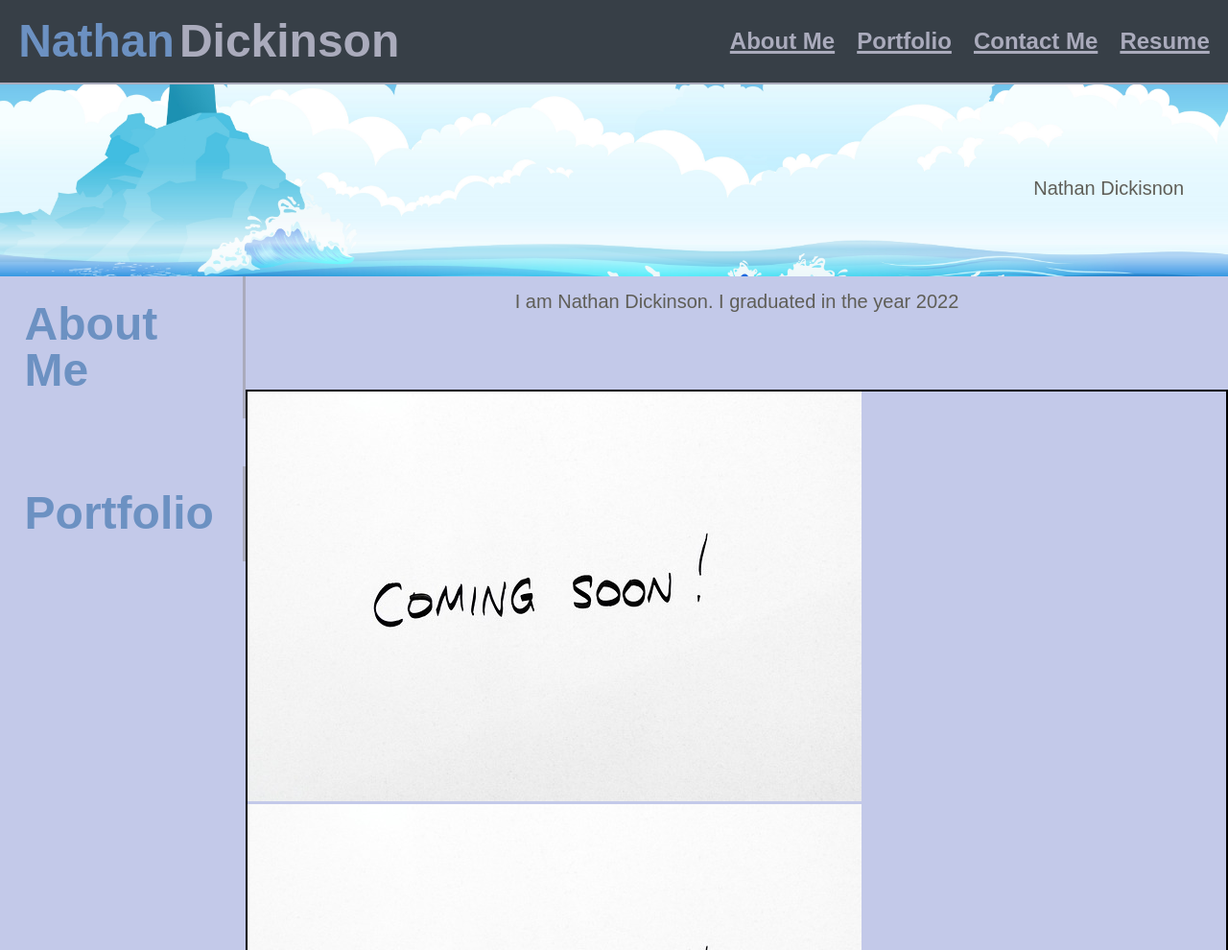
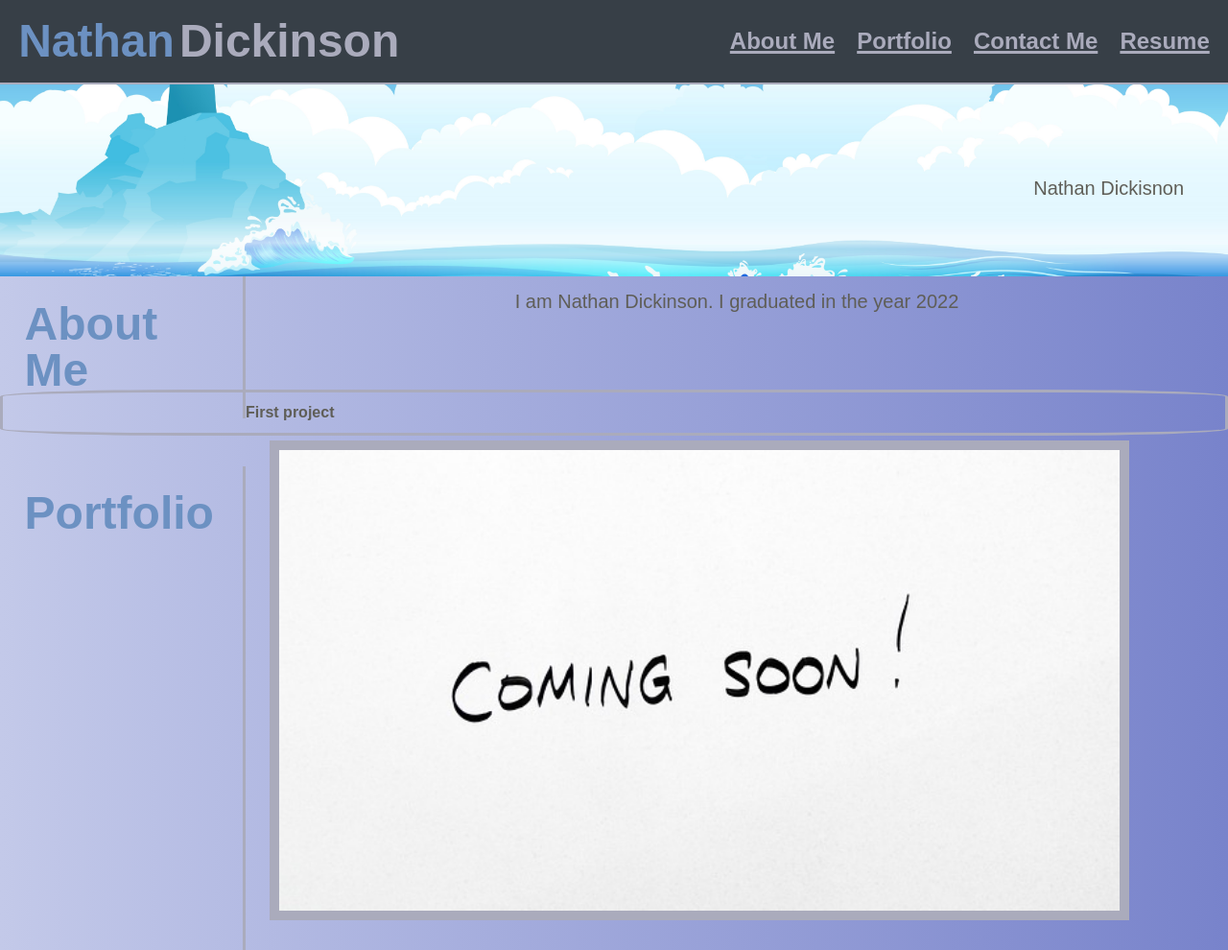
Before and after one commit to nathan26036/dickinson-portfolio, a plain HTML site: page 02-Challenge/index.html in a window 1280 px wide. Shown: the top 990 px of the page at 96% size. Drawn offline with Linux system fonts and the light colour scheme.

Commit message:
arranged the imges into a nice format and added a media query that changes the webpages format

```diff
--- a/02-Challenge/Assets/style.css
+++ b/02-Challenge/Assets/style.css
@@ -55,8 +55,10 @@ nav a {
 
 }
 body {
-  background-color: var(--body);
+  background-image:
+    linear-gradient(to right, var(--body), #7883cb);
   color: var(--text);
+
 }
 
 #about-me {
@@ -74,6 +76,7 @@ p {
   display: flex;
   justify-content: center;
   align-items: center;
+  flex-wrap: wrap;
   font-size: 20px;
   padding: 1.25%;
   margin-bottom: 50px;
@@ -86,32 +89,41 @@ p {
     float: left;
     border-right: 3px solid var(--outline);
     width: 20%;
-    height:auto;
+    height:1100px;
     padding: 2%;
 }
-/*placeholder*/
-.border {
-  margin-left: 20%;
-  height: 750px;
-  border:2px solid black;
+
+.grid {
+  display: flex;
+  flex-wrap: wrap;
+  flex-direction: row;
 }
 
-.card {
-  flex: 1 0 0;
-  padding: 10%;
-  text-align: center;
-  border-style: solid;
-  border-width: 1px;
-  max-width: 10%;
+section img {
+  height: 250px;
+  width: 33.33%;
+  object-fit: cover;
+  object-position: center;
+  padding: 10px;
+  background-color: var(--outline);
+  margin: 25px;
 }
 
+#large-image {
+  width: 70%;
+  height: 500px;
+}
+
+section img:hover {
+  background-color: var(--heading);
+}
 
  .card-header {
     position: relative;
-    margin-top: -20px;
-    border: 3px solid white;
+    margin-bottom: -20px;
+    border: 3px solid var(--outline);
     padding: 1%;
-    border-radius: 10%;
+    border-radius: 15%;
 }
 
 #contact-me {
@@ -123,3 +135,20 @@ p {
     width: 20%;
     padding: 2%;
 }
+
+@media screen and (max-width: 992px) {
+  header {
+    display: flex;
+    flex-wrap: wrap;
+    justify-content: center;
+  }
+  #about-me, #portfolio, #contact-me{
+    text-align: center;
+    clear: none;
+    float: none;
+    border-right: none;
+    border-bottom: 3px solid var(--outline);
+    width: 100%;
+  }
+
+}
--- a/02-Challenge/index.html
+++ b/02-Challenge/index.html
@@ -30,22 +30,36 @@
       <p>I am Nathan Dickinson. I graduated in the year 2022</p>
     </article>
     <br>
-    <section >
+    <section>
       <h2 id="portfolio">Portfolio</h2>
-      <ul class="border" class="card">
+      <ul class="border" class="grid">
         <il>
-          <img id="main-image" src="../02-Challenge/Assets/Image/coming-soon-2579123_640.jpg" alt="Coming soon! sign">
+          <figure>
+            <h3 class="card-header">First project</h3>
+           <a href="https://www.freepik.com/free-vector/neon-style-coming-soon-glowing-background-design_8562880.htm#query=coming%20soon&position=1&from_view=keyword&track=ais">
+           <img id="large-image"src="../02-Challenge/Assets/Image/coming-soon-2579123_640.jpg" alt="Coming soon! sign">
+          </a>
+          </figure>
+        </il><br>
         <il>
+          <a href="https://www.freepik.com/free-vector/neon-style-coming-soon-glowing-background-design_8562880.htm#query=coming%20soon&position=1&from_view=keyword&track=ais">
           <img class="small-image " src="../02-Challenge/Assets/Image/coming-soon-2579123_640.jpg" alt="Coming soon! sign">
+        </a>
         </il>
         <il>
+          <a href="https://www.freepik.com/free-vector/neon-style-coming-soon-glowing-background-design_8562880.htm#query=coming%20soon&position=1&from_view=keyword&track=ais">
           <img class="small-image" src="../02-Challenge/Assets/Image/coming-soon-2579123_640.jpg" alt="Coming soon! sign">
+        </a>
         </il>
         <il>
+          <a href="https://www.freepik.com/free-vector/neon-style-coming-soon-glowing-background-design_8562880.htm#query=coming%20soon&position=1&from_view=keyword&track=ais">
           <img class="small-image" src="../02-Challenge/Assets/Image/coming-soon-2579123_640.jpg" alt="Coming soon! sign">
+        </a>
         </il>
         <il>
+          <a href="https://www.freepik.com/free-vector/neon-style-coming-soon-glowing-background-design_8562880.htm#query=coming%20soon&position=1&from_view=keyword&track=ais">
           <img class="small-image" src="../02-Challenge/Assets/Image/coming-soon-2579123_640.jpg" alt="Coming soon! sign">
+        </a>
         </il>
       </ul>
     </section>
```
